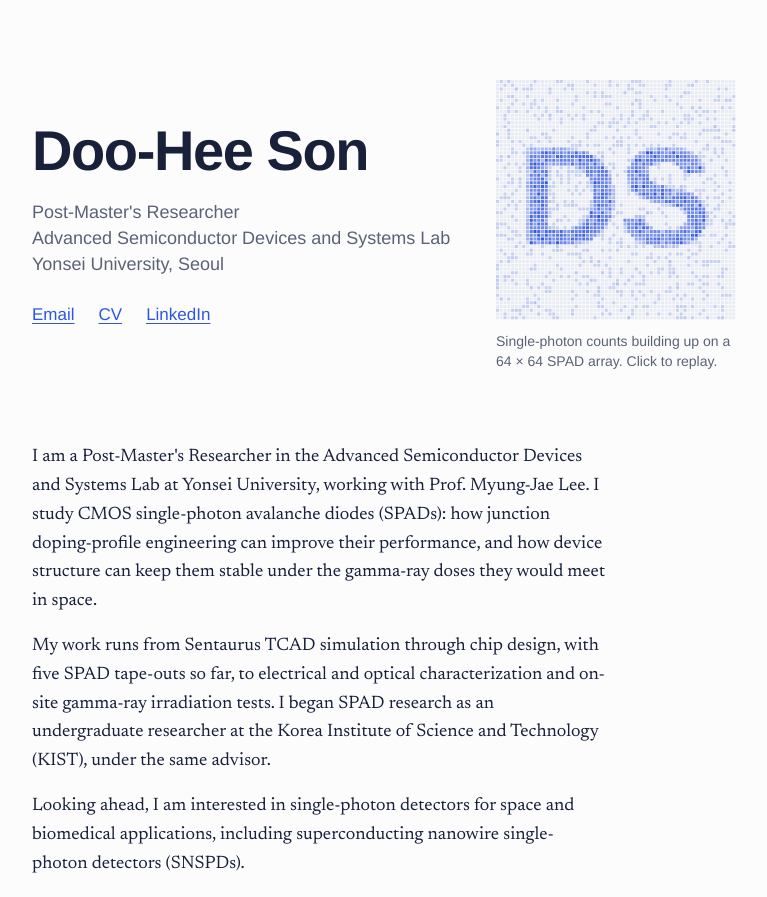
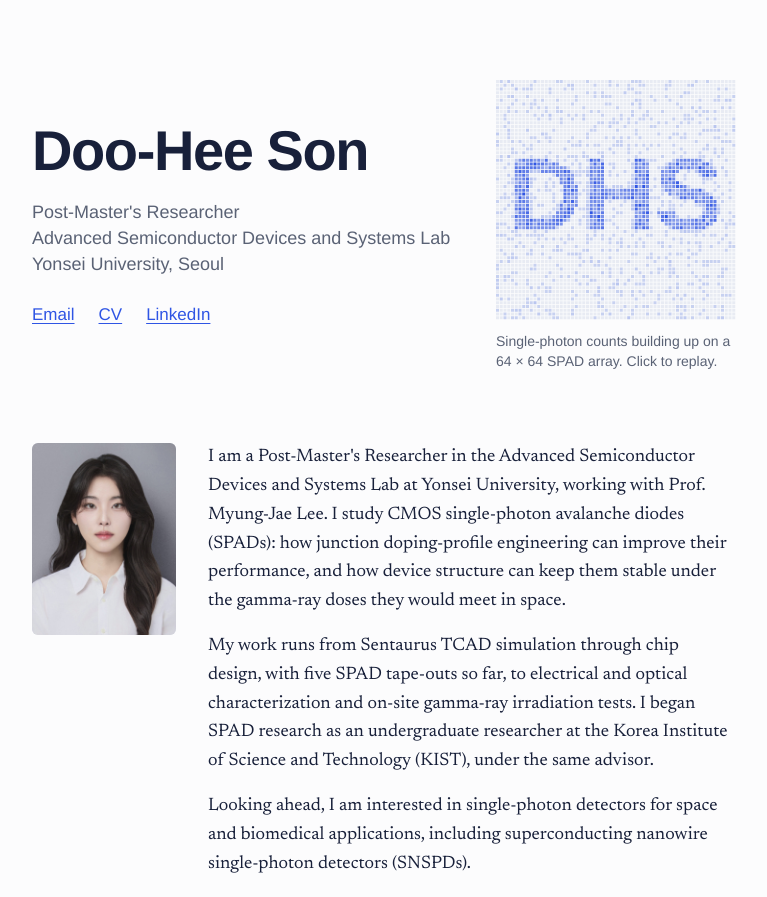
Before and after one commit to doohee-son/doohee-son.github.io, a plain HTML site: page index.html in a window 1280 px wide. Shown: the top 897 px of the page, without its empty margins (256-1023 px from the left). Drawn offline with Linux system fonts and the light colour scheme; a web font is replaced by a local one.

Commit message:
Add files via upload

```diff
--- a/index.html
+++ b/index.html
@@ -118,7 +118,7 @@
   }
   .portrait {
     width: 9rem;
-    height: 9rem;
+    height: 12rem;
     object-fit: cover;
     border-radius: 6px;
     background: var(--pixel);
@@ -259,7 +259,7 @@
     .array, .array canvas { width: 12.5rem; }
     .array canvas { height: 12.5rem; }
     .bio { grid-template-columns: 1fr; gap: 1.5rem; margin-top: 3.5rem; }
-    .portrait { width: 7.5rem; height: 7.5rem; }
+    .portrait { width: 7.5rem; height: 10rem; }
     .dated li,
     .background .dated li { grid-template-columns: 1fr; gap: 0; }
     .tapeouts thead { display: none; }
@@ -285,7 +285,7 @@
     </div>
     <figure class="array">
       <canvas id="array" width="240" height="240" role="img" tabindex="0"
-        aria-label="Animation of single-photon counts building up on a 64 by 64 SPAD array until the initials DS appear. Press Enter to replay."></canvas>
+        aria-label="Animation of single-photon counts building up on a 64 by 64 SPAD array until the initials DHS appear. Press Enter to replay."></canvas>
       <figcaption>Single-photon counts building up on a 64&nbsp;×&nbsp;64 SPAD array. Click to replay.</figcaption>
     </figure>
   </header>
@@ -293,7 +293,7 @@
   <main>
 
     <div class="bio">
-      <img class="portrait" src="profile.jpg" alt="Portrait of Doo-Hee Son" width="144" height="144" onerror="this.classList.add('missing')">
+      <img class="portrait" src="profile.jpg" alt="Portrait of Doo-Hee Son" width="144" height="192" onerror="this.classList.add('missing')">
       <div>
         <p>I am a Post-Master's Researcher in the Advanced Semiconductor Devices and Systems Lab at Yonsei University, working with Prof. Myung-Jae Lee. I study CMOS single-photon avalanche diodes (SPADs): how junction doping-profile engineering can improve their performance, and how device structure can keep them stable under the gamma-ray doses they would meet in space.</p>
         <p>My work runs from Sentaurus TCAD simulation through chip design, with five SPAD tape-outs so far, to electrical and optical characterization and on-site gamma-ray irradiation tests. I began SPAD research as an undergraduate researcher at the Korea Institute of Science and Technology (KIST), under the same advisor.</p>
@@ -478,6 +478,7 @@
   var TRIALS_PER_STEP = 360;  // photon arrivals per batch
   var DURATION = 2600;        // ms
   var DARK = 0.02;           // relative dark count probability
+  var LABEL = 'DHS';         // letters that emerge from the photon counts
   var COLORS = { pixel: '#E8EBF3', photon: '#2F55E4' };
   var reduceMotion = window.matchMedia && window.matchMedia('(prefers-reduced-motion: reduce)').matches;
 
@@ -499,16 +500,17 @@
     var family = '"Familjen Grotesk", "Helvetica Neue", Arial, sans-serif';
     var fontSize = 48;
     o.font = '600 ' + fontSize + 'px ' + family;
-    var w = o.measureText('DS').width;
-    if (w > 52) { fontSize = Math.floor(fontSize * 52 / w); o.font = '600 ' + fontSize + 'px ' + family; }
+    var w = o.measureText(LABEL).width;
+    if (w > 58) { fontSize = Math.floor(fontSize * 58 / w); o.font = '600 ' + fontSize + 'px ' + family; }
     o.textAlign = 'center';
     o.textBaseline = 'middle';
     o.fillStyle = '#000';
-    o.fillText('DS', N / 2, N / 2 + 2);
+    o.fillText(LABEL, N / 2, N / 2 + 1);
     var data = o.getImageData(0, 0, N, N).data;
     var out = new Float32Array(N * N);
     for (var i = 0; i < N * N; i++) {
       var a = data[i * 4 + 3] / 255;
+      a = a > 0.45 ? 1 : a * 0.4;  // sharpen the letter edges
       out[i] = DARK + (1 - DARK) * a;
     }
     return out;
```
Also changed, not shown: profile.jpg (added).
